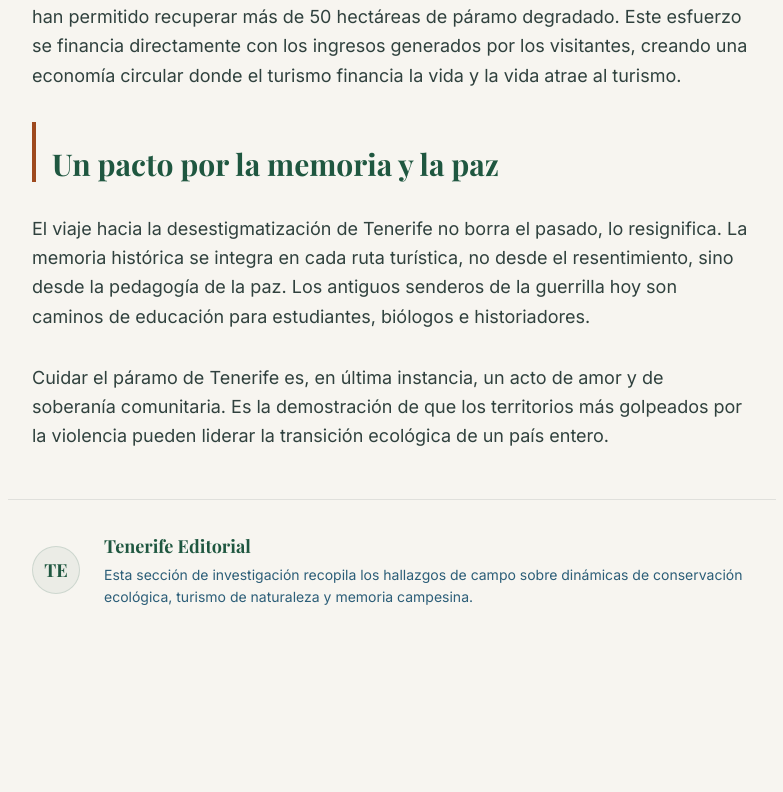
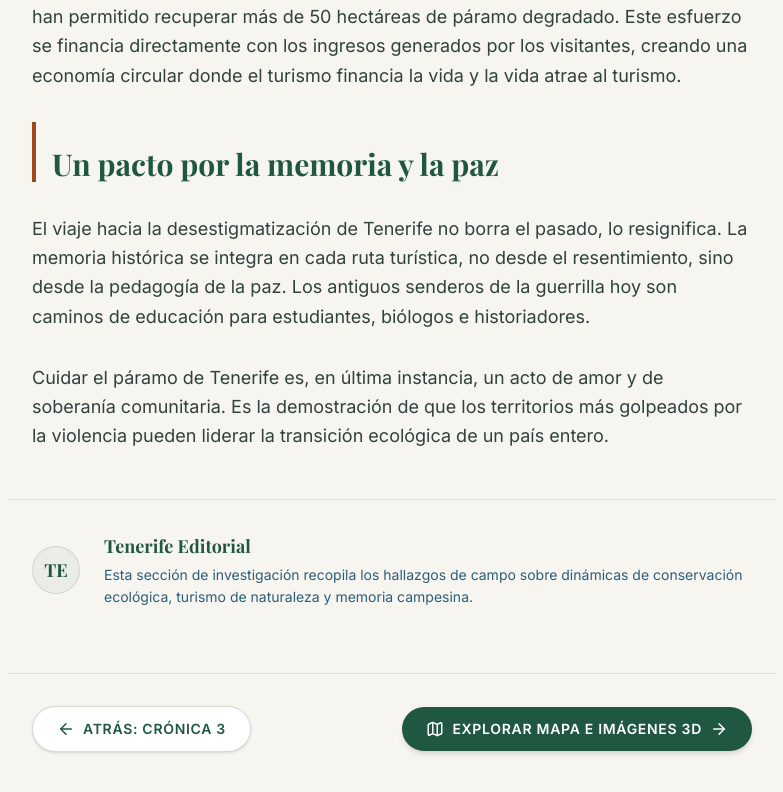
Before and after one commit to zpeedy0818/Articulo_Tenerife, a Next.js app: page /articulo in a window 1280 px wide. Shown: the part 2327-3119 px from the top of the page, without its empty margins (248-1031 px from the left). Before the commit the page ends 3016 px from the top, so only its background shows below. Built offline with nearby package versions, Linux system fonts and the light colour scheme; a web font is replaced by a local one.

Commit message:
Integracion de boton de mapa 3D en flujo de la pagina

```diff
--- a/src/app/articulo/page.tsx
+++ b/src/app/articulo/page.tsx
@@ -1,6 +1,7 @@
 import { Navigation } from "@/components/Navigation";
 import { SmoothScroller } from "@/components/SmoothScroller";
-import { Clock, Calendar, User, BookOpen } from "lucide-react";
+import { Clock, Calendar, User, BookOpen, ArrowLeft, ArrowRight, Map } from "lucide-react";
+import Link from "next/link";
 
 export default function ArticuloInvestigativoPage() {
   return (
@@ -128,6 +129,26 @@ export default function ArticuloInvestigativoPage() {
           </div>
         </div>
 
+        {/* Footer Navigation */}
+        <div className="max-w-3xl mx-auto px-6 mt-16 pt-8 border-t border-[var(--color-paramo-bone)]/10 flex flex-col sm:flex-row gap-4 justify-between items-center">
+          <Link
+            href="/cronica/3"
+            className="group flex items-center gap-2 px-6 py-3 rounded-full border border-[var(--color-paramo-green)]/20 bg-white text-[var(--color-paramo-green)] shadow-sm hover:bg-[var(--color-paramo-green)] hover:text-white hover:border-transparent transition-all duration-300 w-full sm:w-auto justify-center"
+          >
+            <ArrowLeft className="group-hover:-translate-x-1 transition-transform" size={18} />
+            <span className="font-sans text-sm uppercase tracking-wider font-semibold">Atrás: Crónica 3</span>
+          </Link>
+
+          <Link
+            href="/mapa"
+            className="group flex items-center gap-2 px-6 py-3 rounded-full bg-[var(--color-paramo-green)] text-white shadow-md hover:bg-[var(--color-paramo-moss)] hover:shadow-lg transition-all duration-300 w-full sm:w-auto justify-center"
+          >
+            <Map size={18} className="group-hover:scale-110 transition-transform" />
+            <span className="font-sans text-sm uppercase tracking-wider font-semibold">Explorar Mapa e Imágenes 3D</span>
+            <ArrowRight className="group-hover:translate-x-1 transition-transform" size={18} />
+          </Link>
+        </div>
+
       </main>
     </SmoothScroller>
   );
--- a/src/components/sections/CronicaTres.tsx
+++ b/src/components/sections/CronicaTres.tsx
@@ -1,7 +1,7 @@
 "use client";
 
 import { motion, useScroll, useTransform } from "framer-motion";
-import { ArrowLeft, ArrowRight, Pause, Play, X, ChevronDown } from "lucide-react";
+import { ArrowLeft, ArrowRight, Pause, Play, X, ChevronDown, Map } from "lucide-react";
 import Link from "next/link";
 import { useState, useRef, useEffect } from "react";
 import clsx from "clsx";
@@ -190,15 +190,22 @@ export function CronicaTres() {
         </div>
       )}
 
-      {/* Botones de Navegación */}
       <section className="py-16 w-full border-t border-[var(--color-paramo-bone)]/10 bg-[var(--color-paramo-dark)]">
-        <div className="flex flex-row justify-between items-center max-w-7xl mx-auto w-full px-4">
+        <div className="flex flex-col sm:flex-row justify-between items-center max-w-7xl mx-auto w-full px-4 gap-4">
           <Link
             href="/cronica/2"
             className="group flex items-center gap-2 px-6 py-3 rounded-full border border-[var(--color-paramo-green)]/20 bg-white text-[var(--color-paramo-green)] shadow-sm hover:bg-[var(--color-paramo-green)] hover:text-white hover:border-transparent transition-all duration-300"
           >
             <ArrowLeft className="group-hover:-translate-x-1 transition-transform" size={18} />
             <span className="font-sans text-sm uppercase tracking-wider font-semibold">Atrás: Crónica 2</span>
+          </Link>
+
+          <Link
+            href="/mapa"
+            className="group flex items-center gap-2 px-6 py-3 rounded-full border border-[var(--color-paramo-green)]/25 bg-white text-[var(--color-paramo-green)] shadow-sm hover:bg-[var(--color-paramo-green)] hover:text-white hover:border-transparent transition-all duration-300"
+          >
+            <Map size={18} className="group-hover:scale-110 transition-transform" />
+            <span className="font-sans text-sm uppercase tracking-wider font-semibold">Mapa Interactivo</span>
           </Link>
 
           <Link
--- a/src/components/sections/HeroSection.tsx
+++ b/src/components/sections/HeroSection.tsx
@@ -42,23 +42,22 @@ export function HeroSection() {
           <p className="font-sans text-sm md:text-base text-white/80 max-w-md mx-auto tracking-widest uppercase font-semibold drop-shadow-md">
             Memoria, conservación y paz en las cumbres del Valle del Cauca
           </p>
-        </motion.div>
 
-        {/* Enter Button */}
-        <motion.div
-          initial={{ opacity: 0 }}
-          animate={{ opacity: 1 }}
-          transition={{ delay: 1, duration: 1 }}
-          className="absolute bottom-20 left-1/2 -translate-x-1/2 z-20"
-        >
-          <Link href="/cronica/1" className="group flex flex-col items-center gap-4 cursor-pointer">
-            <span className="text-[12px] uppercase tracking-[0.4em] text-white/90 group-hover:text-white transition-colors">
-              Comenzar Exploración
-            </span>
-            <div className="p-3 rounded-full border border-white/20 group-hover:border-white transition-all bg-black/20 backdrop-blur-sm group-hover:bg-white/10">
-              <ChevronDown className="text-white group-hover:translate-y-1 transition-transform" />
-            </div>
-          </Link>
+          {/* Dual Action Buttons */}
+          <div className="flex flex-col sm:flex-row gap-4 justify-center items-center pt-8">
+            <Link
+              href="/cronica/1"
+              className="px-8 py-3.5 rounded-full bg-[var(--color-paramo-yellow)] hover:bg-white text-black font-sans text-sm uppercase tracking-widest font-bold hover:scale-105 transition-all duration-300 shadow-lg shadow-black/20"
+            >
+              Comenzar Crónicas
+            </Link>
+            <Link
+              href="/mapa"
+              className="px-8 py-3.5 rounded-full bg-white/10 backdrop-blur-md text-white border border-white/25 hover:bg-white hover:text-black font-sans text-sm uppercase tracking-widest font-bold hover:scale-105 transition-all duration-300 shadow-lg"
+            >
+              Mapa Interactivo
+            </Link>
+          </div>
         </motion.div>
       </div>
     </section>
```
